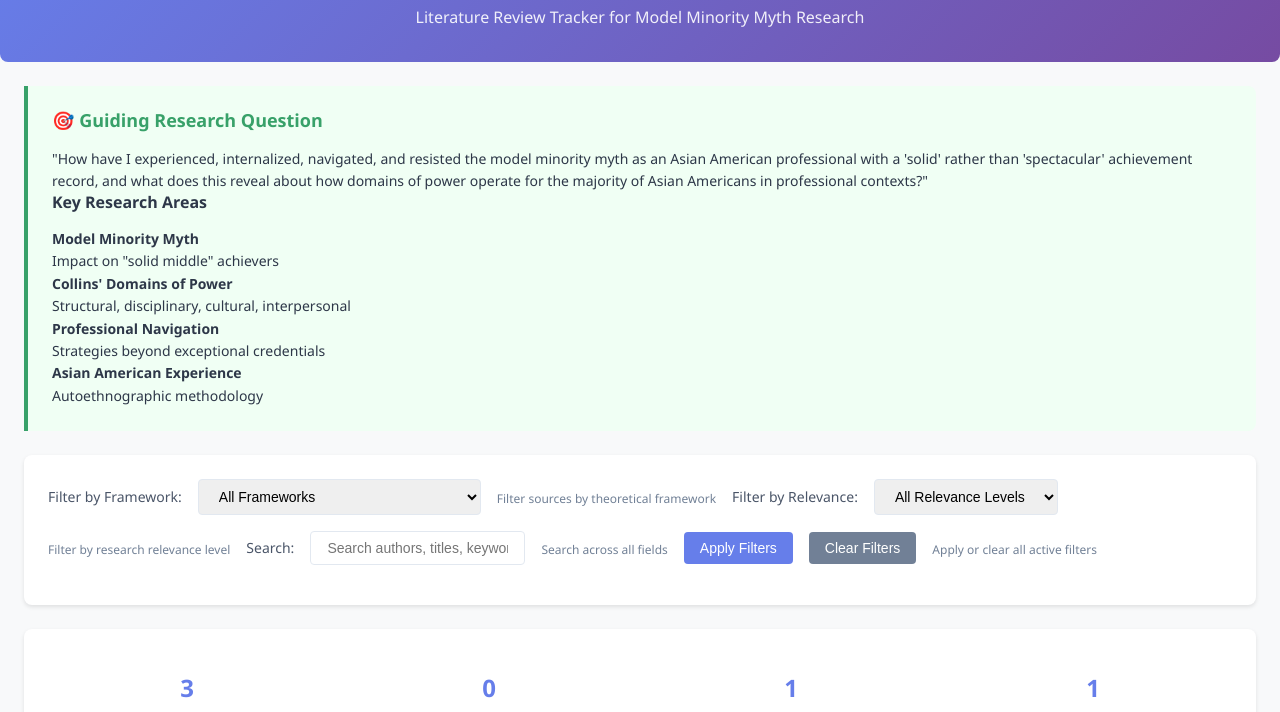
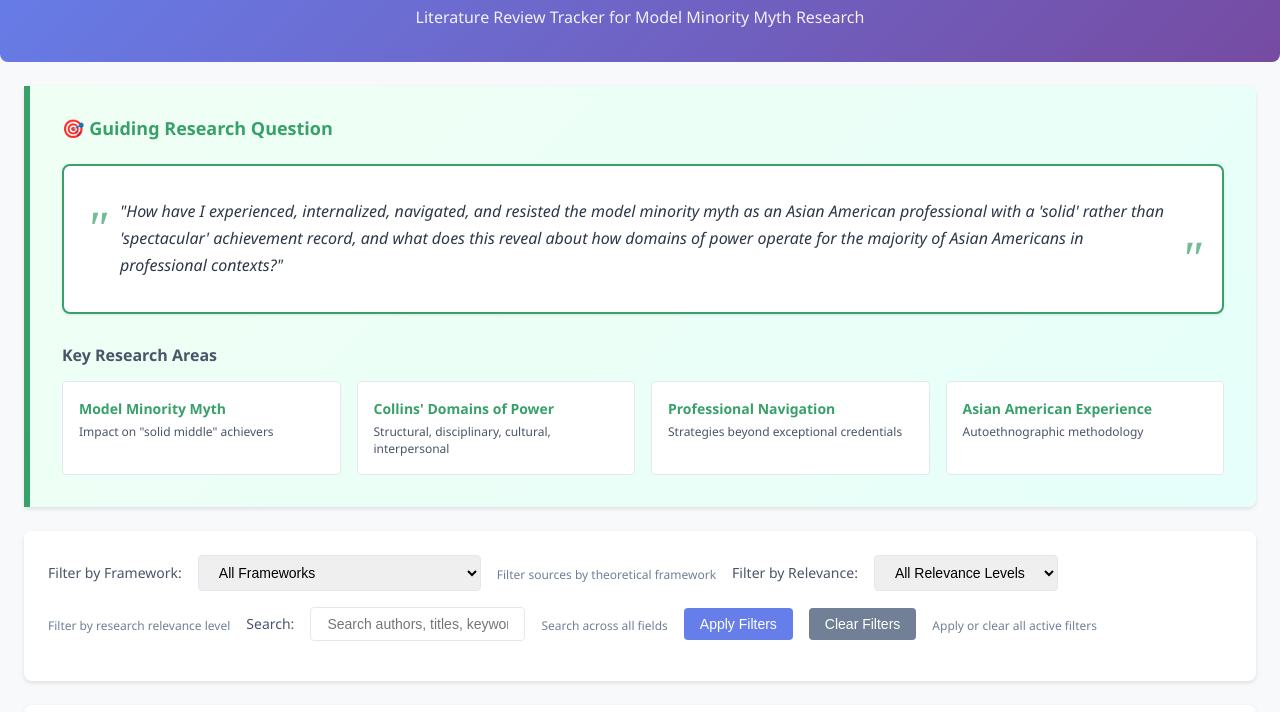
Before and after one commit to JKLiterature/the-mighty-middle, a website: page the-mighty-middle/index.html in a window 1280 px wide. Shown: the part 64-776 px from the top of the page. Drawn offline with Linux system fonts and the light colour scheme.

Commit message:
Update styles.css

```diff
--- a/the-mighty-middle/css/styles.css
+++ b/the-mighty-middle/css/styles.css
@@ -134,38 +134,102 @@ main {
 
 /* Research Questions Section */
 .research-questions {
-    background: var(--bg-accent);
-    border-left: 4px solid var(--accent-color);
-    padding: var(--spacing-lg);
+    background: linear-gradient(135deg, #f0fff4 0%, #e6fffa 100%);
+    border-left: 6px solid var(--accent-color);
+    padding: var(--spacing-xl);
     margin-bottom: var(--spacing-lg);
     border-radius: 0 var(--border-radius) var(--border-radius) 0;
+    box-shadow: var(--shadow-md);
 }
 
 .research-questions h2 {
     margin-top: 0;
     color: var(--accent-color);
-    margin-bottom: var(--spacing-md);
+    margin-bottom: var(--spacing-lg);
+    font-size: var(--font-size-xl);
+    display: flex;
+    align-items: center;
+    gap: var(--spacing-sm);
 }
 
-.editable-question {
+.fixed-question {
     background: var(--bg-primary);
-    border: 2px solid var(--border-color);
-    border-radius: var(--border-radius-sm);
-    padding: var(--spacing-md);
-    margin-bottom: var(--spacing-md);
-    min-height: 60px;
-    font-style: italic;
-    transition: border-color var(--transition-base);
+    border-radius: var(--border-radius);
+    padding: var(--spacing-xl);
+    margin-bottom: var(--spacing-xl);
+    box-shadow: var(--shadow-sm);
+    border: 2px solid var(--accent-color);
 }
 
-.editable-question:focus {
-    border-color: var(--primary-color);
-    font-style: normal;
+.fixed-question blockquote {
+    margin: 0;
+    font-size: var(--font-size-lg);
+    line-height: 1.7;
+    color: var(--text-primary);
+    font-style: italic;
+    position: relative;
+    padding: 0 var(--spacing-lg);
 }
 
-.editable-question:empty::before {
-    content: "Enter your primary research question here...";
-    color: var(--text-muted);
+.fixed-question blockquote::before {
+    content: '"';
+    font-size: 3em;
+    color: var(--accent-color);
+    position: absolute;
+    left: -10px;
+    top: -10px;
+    font-family: Georgia, serif;
+    opacity: 0.7;
+}
+
+.fixed-question blockquote::after {
+    content: '"';
+    font-size: 3em;
+    color: var(--accent-color);
+    position: absolute;
+    right: -10px;
+    bottom: -20px;
+    font-family: Georgia, serif;
+    opacity: 0.7;
+}
+
+.research-focus h3 {
+    color: var(--text-secondary);
+    margin-bottom: var(--spacing-md);
+    font-size: var(--font-size-lg);
+}
+
+.focus-grid {
+    display: grid;
+    grid-template-columns: repeat(auto-fit, minmax(250px, 1fr));
+    gap: var(--spacing-md);
+}
+
+.focus-item {
+    background: var(--bg-primary);
+    padding: var(--spacing-md);
+    border-radius: var(--border-radius-sm);
+    border: 1px solid var(--border-color);
+    transition: transform var(--transition-base), box-shadow var(--transition-base);
+}
+
+.focus-item:hover {
+    transform: translateY(-2px);
+    box-shadow: var(--shadow-md);
+}
+
+.focus-item strong {
+    color: var(--accent-color);
+    font-size: var(--font-size-base);
+    display: block;
+    margin-bottom: var(--spacing-xs);
+}
+
+.focus-item p {
+    margin: 0;
+    color: var(--text-secondary);
+    font-size: var(--font-size-sm);
+    line-height: 1.4;
 }
 
 /* Controls Section */
```
